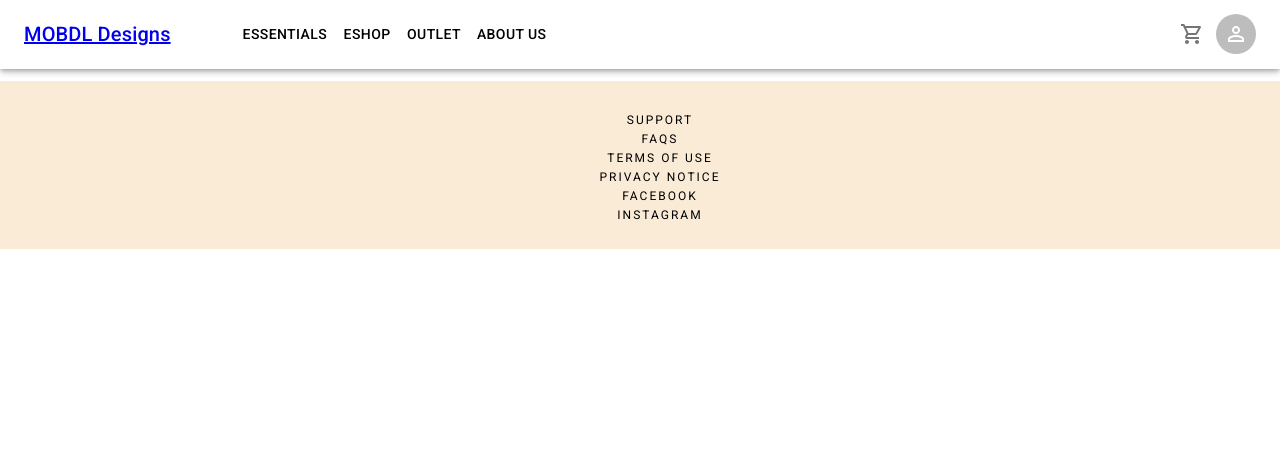
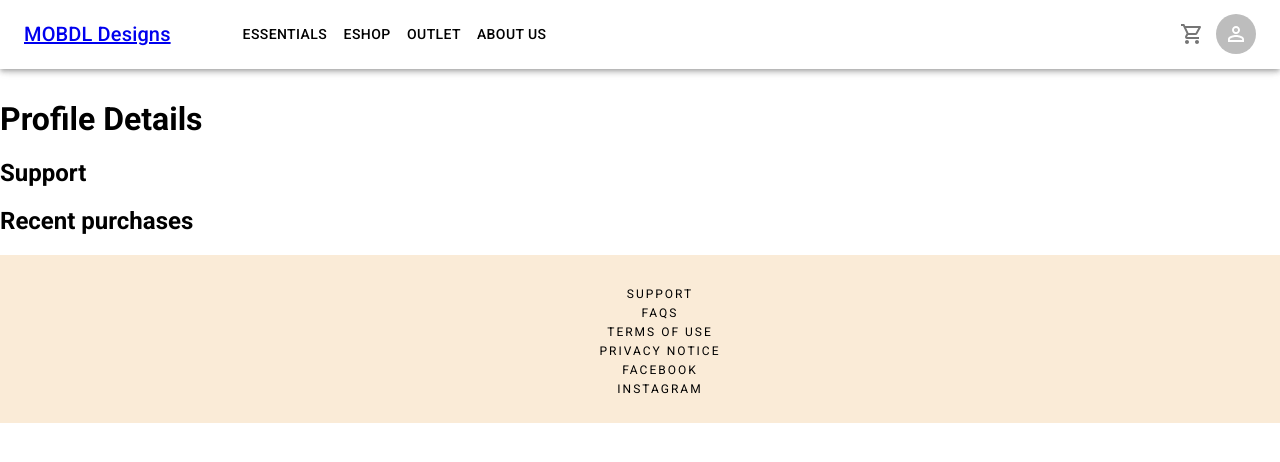
Before and after one commit to FOrtega79/Fashion, a React (Create React App) app in the folder client/: page /user/profile in a window 1280 px wide. Shown: the top 462 px of the page. Built offline with nearby package versions, Linux system fonts and the light colour scheme.

Commit message:
User profile basic + admin on works

```diff
--- a/client/src/components/LoginForm/LoginForm.jsx
+++ b/client/src/components/LoginForm/LoginForm.jsx
@@ -32,7 +32,7 @@ function LoginForm ({ fireFinalActions }) {
         .then(res => {
             console.log("JWT token is... ", res.data)
             logInUser(res.data.authToken)
-            // fireFinalActions()
+            fireFinalActions()
         })
         .catch(err => console.log(err))
     }
--- a/client/src/components/Navbar/Navbar.jsx
+++ b/client/src/components/Navbar/Navbar.jsx
@@ -47,7 +47,7 @@ function ResponsiveAppBar() {
 
   const pages = ['Essentials', 'EShop', 'Outlet', 'About Us'];
   // const settings = [<Link to={"/admin/dashboard"}>Add New Item</Link>, 'Account', 'Dashboard', 'Logout'];
-  const userLoggedIn = ['Profile', <Link to={"/"} onClick={logOutUser}>Log Out</Link>]
+  const userLoggedIn = [<Link to={"/user/profile"}>Profile</Link>, <Link to={"/"} onClick={logOutUser}>Log Out</Link>]
   const userNotLoggedIn = [<Link to={"/login"}>Login</Link>, <Link to={"/signup"}>Sign up</Link>]
 
 
--- a/client/src/pages/LoginPage/LoginPage.jsx
+++ b/client/src/pages/LoginPage/LoginPage.jsx
@@ -1,5 +1,5 @@
 import { useContext } from "react"
-import { Navigate, useNavigate } from "react-router-dom"
+import { useNavigate } from "react-router-dom"
 import { AlertContext } from "../../context/AlertMessage.context"
 import LoginForm from "../../components/LoginForm/LoginForm"
 import './LoginPage.css'
@@ -7,11 +7,12 @@ import './LoginPage.css'
 function LoginPage() {
 
     const {setOpen, setAlertInfo} = useContext(AlertContext)
+    const navigate = useNavigate()
 
     const fireFinalActions = () =>{
         // setOpen(true)
         // setAlertInfo({title:'', description:'Successfully logged in'})
-        Navigate('/user/profile')
+        navigate('/user/profile')
     }
 
     return(
--- /dev/null
+++ b/client/src/pages/UserProfilePage/UserProfilePage.css
@@ -0,0 +1,3 @@
+.userProfilePage{
+    margin-top: 100px;
+}
--- a/client/src/pages/UserProfilePage/UserProfilePage.jsx
+++ b/client/src/pages/UserProfilePage/UserProfilePage.jsx
@@ -0,0 +1,16 @@
+import { useContext } from "react";
+import './UserProfilePage.css'
+
+
+function UserProfilePage () {
+
+    return(
+        <div className="userProfilePage">
+        <h1>Profile Details</h1>
+        <h2>Support</h2>
+        <h2>Recent purchases</h2>
+        </div>
+    )
+}
+
+export default UserProfilePage
--- a/client/src/routes/AppRoutes.jsx
+++ b/client/src/routes/AppRoutes.jsx
@@ -5,22 +5,21 @@ import IndexPage from '../pages/IndexPage/IndexPage'
 import ItemDetailsPage from '../pages/ItemDetailsPage/ItemDetailsPage'
 import LoginPage from '../pages/LoginPage/LoginPage'
 import NewUserSignUpPage from '../pages/SignupPage/SignupPage'
+import UserProfilePage from '../pages/UserProfilePage/UserProfilePage'
 
 
 
 function AppRoutes () {
-
-
-
     return(
         <Routes>
             <Route path="/" element={<IndexPage />} />
             <Route path="/list" element={<AllItems />} />
             <Route path="/details/:itemId" element={<ItemDetailsPage />} />
+            <Route path="/admin/login" element={<LoginPage/>} />
             <Route path="/admin/dashboard" element={<AdminDashboardPage/>} />
             <Route path="/signup" element={<NewUserSignUpPage />} />
             <Route path="/login" element={<LoginPage />} />
-            <Route path= "/user/profile" element={<h1>profile page</h1>} />
+            <Route path= "/user/profile" element={<UserProfilePage />} />
             <Route path="*" element={<h1>404... item not found</h1>} />
 
         </Routes>
```
Also changed, not shown: 1 other file (tests, documents, lock files or other folders).
